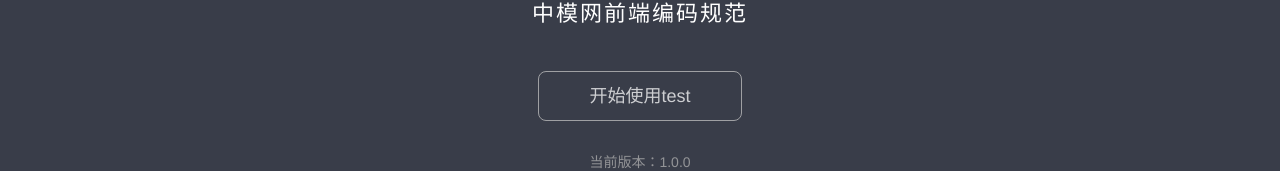
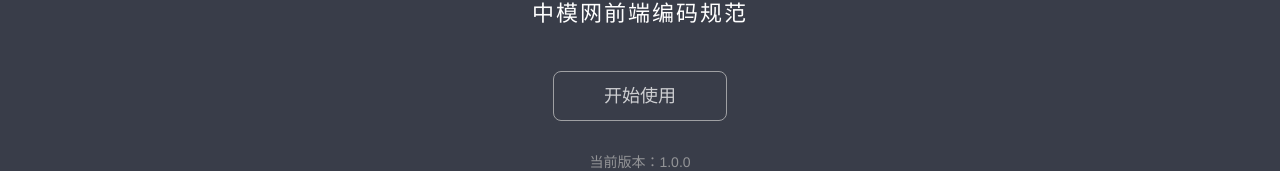
Before and after one commit to kerneltravel/frontend-code-spec, a Vue app: page / in a window 1280 px wide. Shown: the part 367-538 px from the top of the page. Built offline with nearby package versions, Linux system fonts and the light colour scheme.

Commit message:
项目提交测试，撤回修改

```diff
--- a/src/components/pages/index.vue
+++ b/src/components/pages/index.vue
@@ -7,7 +7,7 @@
             <h1 class="head-title">{{ title }}</h1>
             <h2 class="head-sub-title">{{ subTitle }}</h2>
             <p class="head-link">
-                <router-link to="/post">开始使用test</router-link>
+                <router-link to="/post">开始使用</router-link>
             </p>
             <p class="head-info">
                 <span>当前版本：{{ version }}</span>
```
